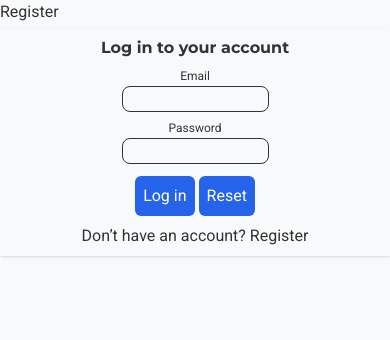
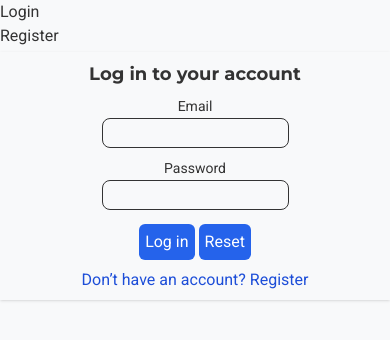
Before and after one commit to ZajacMateusz1/BlogApp, a React (Vite) app in the folder blog-app-frontend/: page /login in a window 390 px wide. Shown: the top 340 px of the page. Built offline with nearby package versions, Linux system fonts and the light colour scheme.

Commit message:
Wrap reset callback to avoid passing click event in AuthForm, add responsive styles to auth module

```diff
--- a/blog-app-frontend/src/index.css
+++ b/blog-app-frontend/src/index.css
@@ -9,5 +9,6 @@
 @theme {
   --font-header: "Montserrat", Arial, sans-serif;
   --color-primary: #2563eb;
+  --color-link: #1d4ed8;
   --color-error: var(--color-red-600);
 }
--- a/blog-app-frontend/src/modules/auth/components/AuthForm.tsx
+++ b/blog-app-frontend/src/modules/auth/components/AuthForm.tsx
@@ -1,6 +1,7 @@
 import type { ReactNode, ComponentPropsWithoutRef } from "react";
 import { Link } from "react-router-dom";
 import Button from "../../shared/components/Button";
+import ErrorBlock from "../../shared/components/ErrorBlock";
 interface AuthFormProps extends ComponentPropsWithoutRef<"form"> {
   children: ReactNode;
   isSubmitting: boolean;
@@ -24,21 +25,28 @@ export default function AuthForm({
 }: AuthFormProps) {
   return (
     <form
-      className="mx-auto max-w-lg shadow p-2 flex flex-col items-center gap-2"
+      className="mx-auto max-w-xl text-center shadow p-2 flex flex-col gap-2 md:p-3 xl:p-4"
       {...props}
     >
-      <h1 className="font-semibold text-base font-header">{formTitle}</h1>
-      {rootError && <h2 className="text-error">{rootError}</h2>}
+      <h1 className="font-semibold text-lg font-header sm:text-xl md:text-2xl xl:text-3xl">
+        {formTitle}
+      </h1>
+      {rootError && <ErrorBlock>{rootError}</ErrorBlock>}
       {children}
       <div className="flex justify-center gap-1 mt-1">
         <Button type="submit" disabled={isSubmitting}>
           {isSubmitting ? "Submitting..." : submitButtonText}
         </Button>
-        <Button type="button" onClick={reset}>
-          Reset
+        <Button type="button" onClick={() => reset()} disabled={isSubmitting}>
+          {isSubmitting ? "Submitting..." : "Reset"}
         </Button>
       </div>
-      <Link to={bottomLink}>{bottomLinkText}</Link>
+      <Link
+        className="text-link xs:text-sm sm:text-base md:text-lg xl:text-xl"
+        to={bottomLink}
+      >
+        {bottomLinkText}
+      </Link>
     </form>
   );
 }
--- a/blog-app-frontend/src/modules/shared/components/Button.tsx
+++ b/blog-app-frontend/src/modules/shared/components/Button.tsx
@@ -6,7 +6,7 @@ interface ButtonProps extends ComponentPropsWithoutRef<"button"> {
 export default function Button({ children, className, ...props }: ButtonProps) {
   return (
     <button
-      className={`${className} bg-primary text-white p-2 rounded-md hover:cursor-pointer`}
+      className={`${className || ""} bg-primary p-1.5 text-base text-white rounded-md hover:cursor-pointer sm:text-lg lg:p-2 xl:text-xl`}
       {...props}
     >
       {children}
--- /dev/null
+++ b/blog-app-frontend/src/modules/shared/components/ErrorBlock.tsx
@@ -0,0 +1,10 @@
+interface ErrorBlockProps {
+  children: string;
+}
+export default function ErrorBlock({ children }: ErrorBlockProps) {
+  return (
+    <div className="rounded-lg border border-red-200 bg-red-50 px-3 py-2">
+      <h2 className="text-error text-sm lg:text-base xl:text-lg">{children}</h2>
+    </div>
+  );
+}
--- a/blog-app-frontend/src/modules/shared/components/InputElement.tsx
+++ b/blog-app-frontend/src/modules/shared/components/InputElement.tsx
@@ -13,17 +13,24 @@ export default function InputElement({
   ...props
 }: InputElementProps) {
   return (
-    <>
-      <div className="flex flex-col items-center gap-0.5 text-xs">
-        <label htmlFor={name}>{children}</label>
+    <div className="flex flex-col items-center gap-0.5 w-full">
+      <label
+        htmlFor={name}
+        className="text-sm sm:text-base md:text-lg xl:text-xl"
+      >
+        {children}
+      </label>
       <input
-          className={`${className} p-1 rounded-lg border text-xs`}
+        className={`${className || ""} p-1.5 mb-0.5 w-1/2 rounded-lg border text-xs sm:text-sm md:text-base xl:text-lg`}
         name={name}
         id={name}
         {...props}
       />
-        {errorMessage && <p className="text-error">{errorMessage}</p>}
+      {errorMessage && (
+        <p className="text-error text-xs sm:text-sm md:text-base xl:text-lg">
+          {errorMessage}
+        </p>
+      )}
     </div>
-    </>
   );
 }
--- a/blog-app-frontend/src/modules/shared/layouts/RootLayout.tsx
+++ b/blog-app-frontend/src/modules/shared/layouts/RootLayout.tsx
@@ -4,7 +4,14 @@ export default function RootLayout() {
     <div className="min-h-screen flex flex-col gap-1">
       <header>
         <nav className="max-w-5xl mx-auto">
-          <Link to={"/register"}>Register</Link>
+          <ul>
+            <li>
+              <Link to="/login">Login</Link>
+            </li>
+            <li>
+              <Link to="/register">Register</Link>
+            </li>
+          </ul>
         </nav>
       </header>
       <main className="flex-1">
```
Lines whose indentation alone changed are shown as unchanged.
